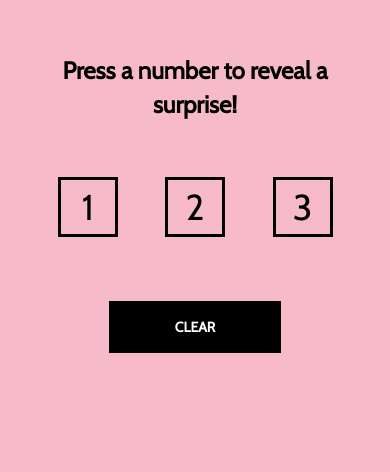
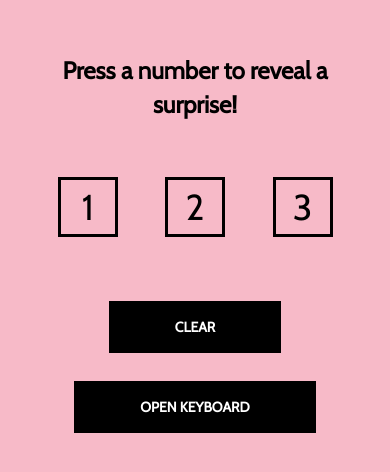
Before and after one commit to aluettin/press-button-reveal-surprise, a website: page index.html in a window 390 px wide. Shown: the part 176-648 px from the top of the page. Drawn offline with nearby package versions, Linux system fonts and the light colour scheme.

Commit message:
Added code to show keyboard button on iphone

```diff
--- a/css/styles.css
+++ b/css/styles.css
@@ -70,3 +70,9 @@ button {
 #openKeyboard {
   opacity: 0;
 }
+
+@media only screen and (max-width: 767px) {
+  #openKeyboard {
+    opacity: 1;
+  }
+}
```
